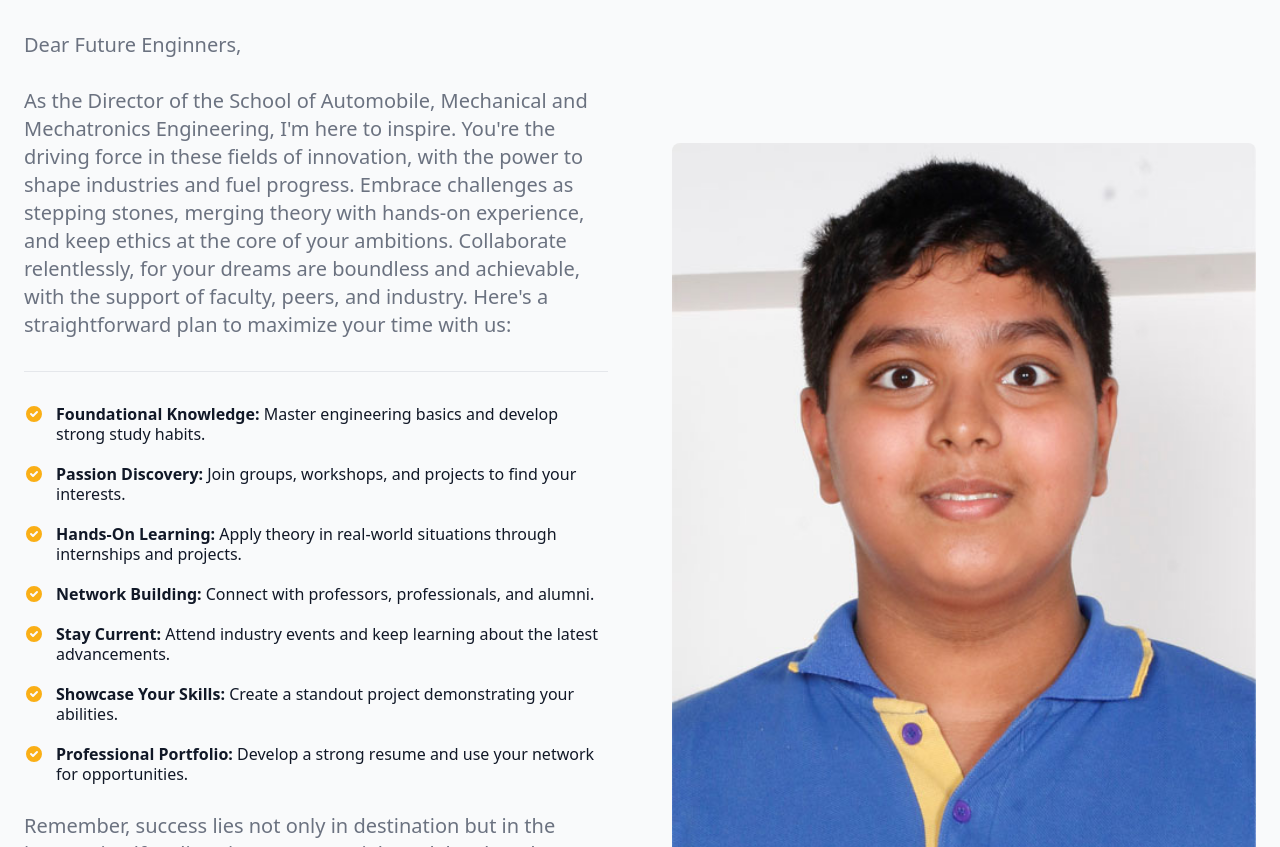
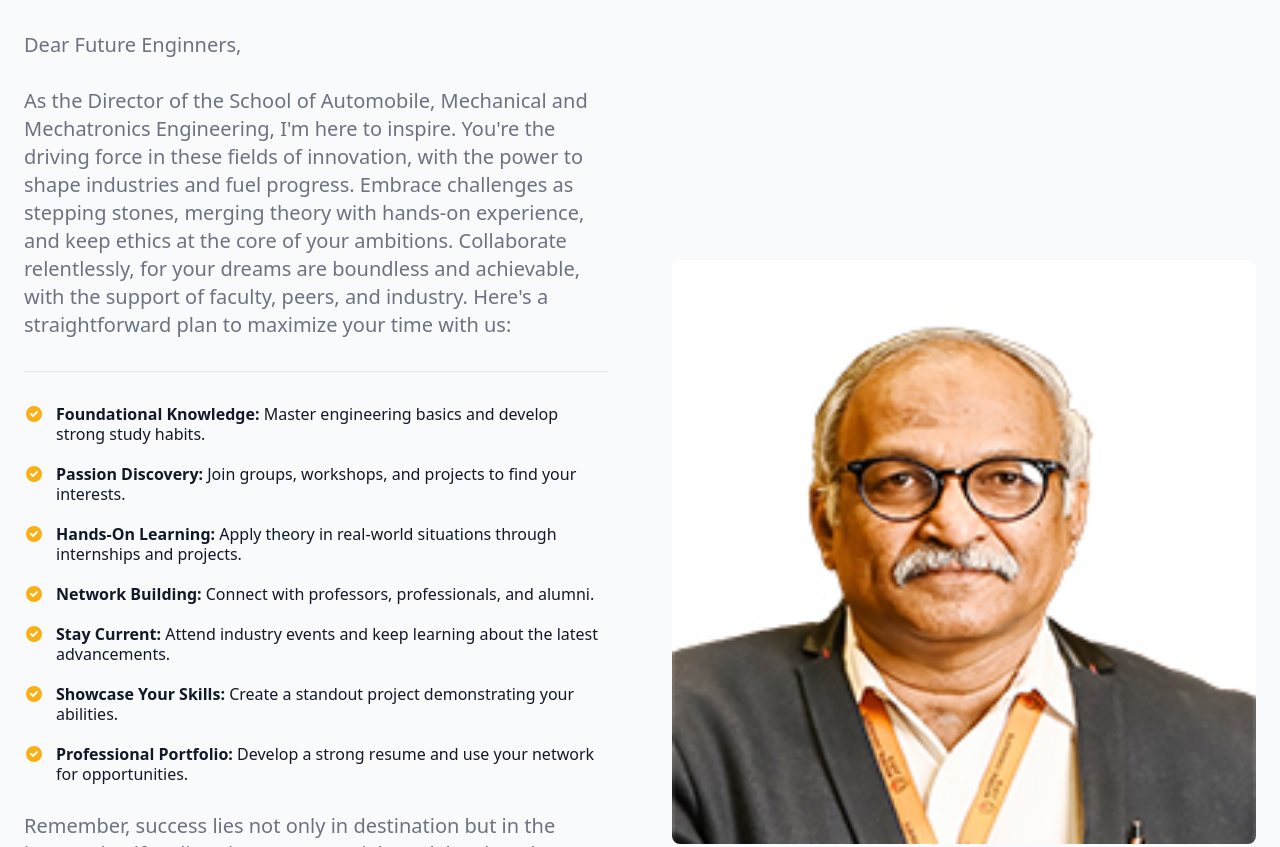
Before and after one commit to sammsip/sammsip.github.io, a website: page index.html in a window 1280 px wide. Shown: the part 908-1755 px from the top of the page. Drawn offline with nearby package versions, Linux system fonts and the light colour scheme.

Commit message:
Removed Rohan from Director Position!

```diff
--- a/index.html
+++ b/index.html
@@ -176,7 +176,7 @@
                         School of Automobile, Mechanical, and Mechatronics Engineering<br>
                         Manipal University Jaipur</b></p>
                 </div>
-                <img class="w-full mb-4 rounded-lg lg:mb-0 lg:flex" src="./images/rohany.jpg" alt="dashboard feature image">
+                <img class="w-full mb-4 rounded-lg lg:mb-0 lg:flex" src="./images/director.jpg" alt="dashboard feature image">
             </div>
         </div>
       </section>
```
